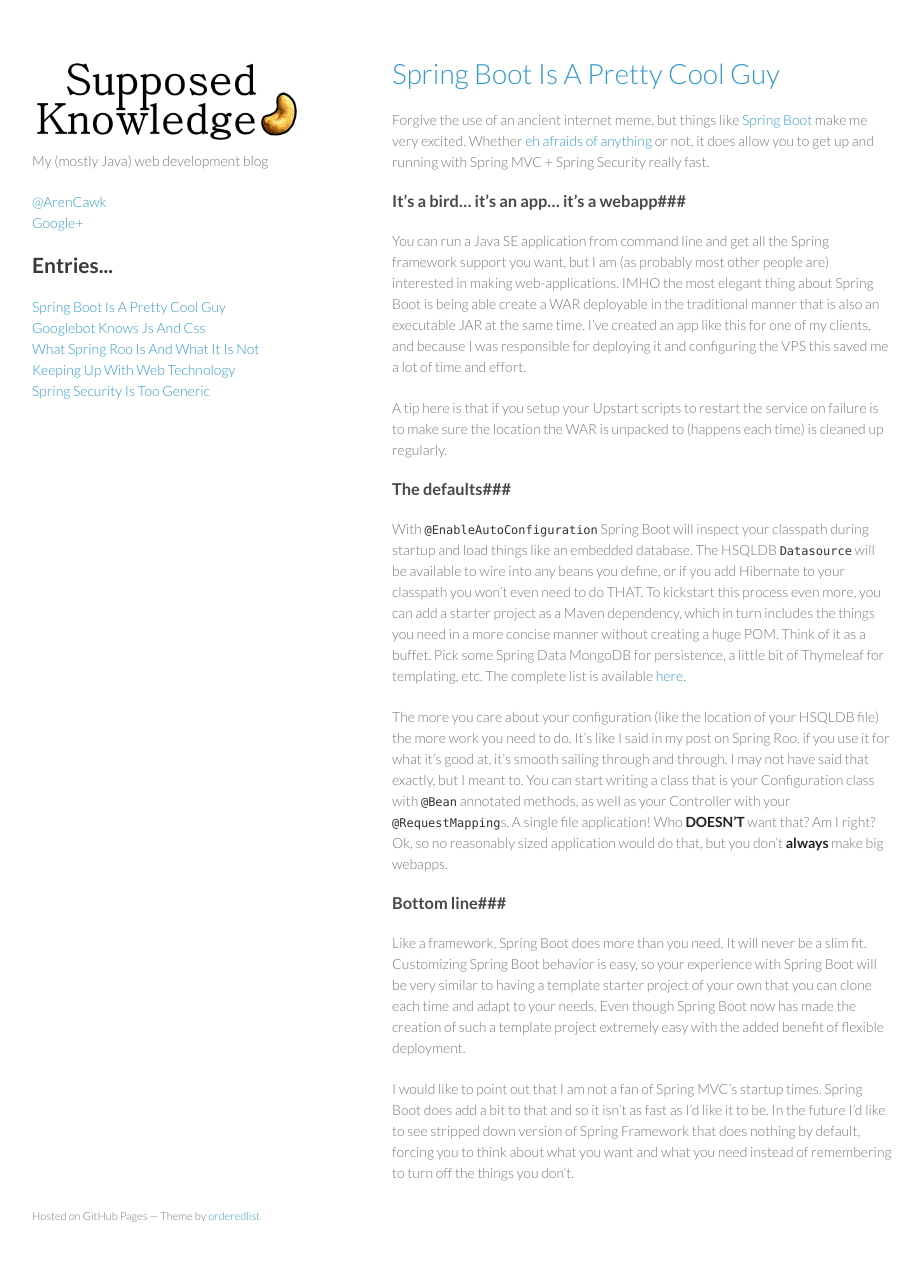
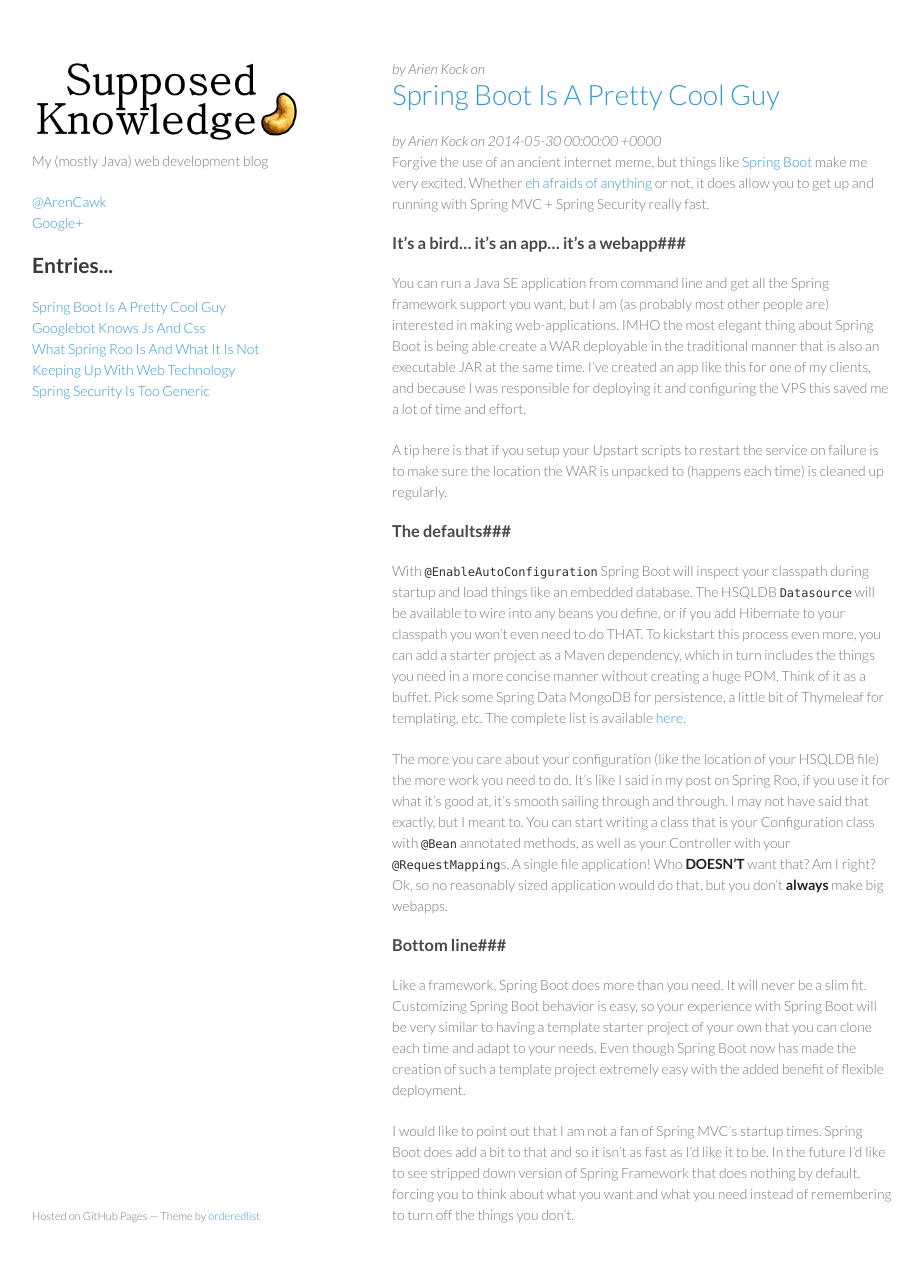
Before and after one commit to arienkock/arienkock.github.io, a Jekyll site: the page built from index.html, in a window 1280 px wide and 1295 px high. Shown: the top 1262 px of the window, without its empty margins (178-1100 px from the left). Built offline with Jekyll 4.4.1, drawn with Linux system fonts in a browser that asks for light colours.

Commit message:
Update post_details.html

```diff
--- a/_includes/post_details.html
+++ b/_includes/post_details.html
@@ -8,4 +8,5 @@
 {% endif %}
 </h1>
 {% endif %}
+<div><em>by Arien Kock on {% if post.date %}{{post.date}}{% endif %}{% if page.date %}{{page.date}}{% endif %}</em></div>
 <div>{{ content }}</div>
```
